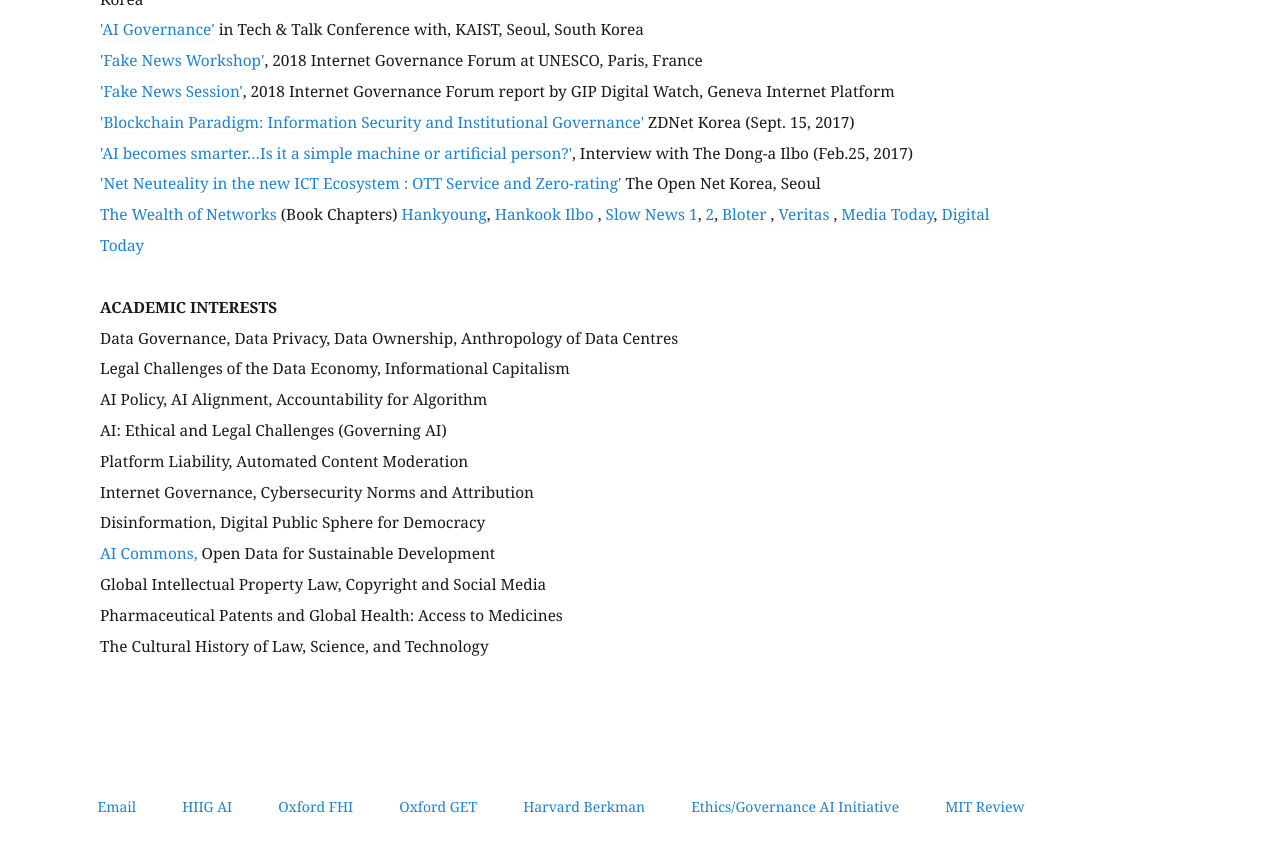
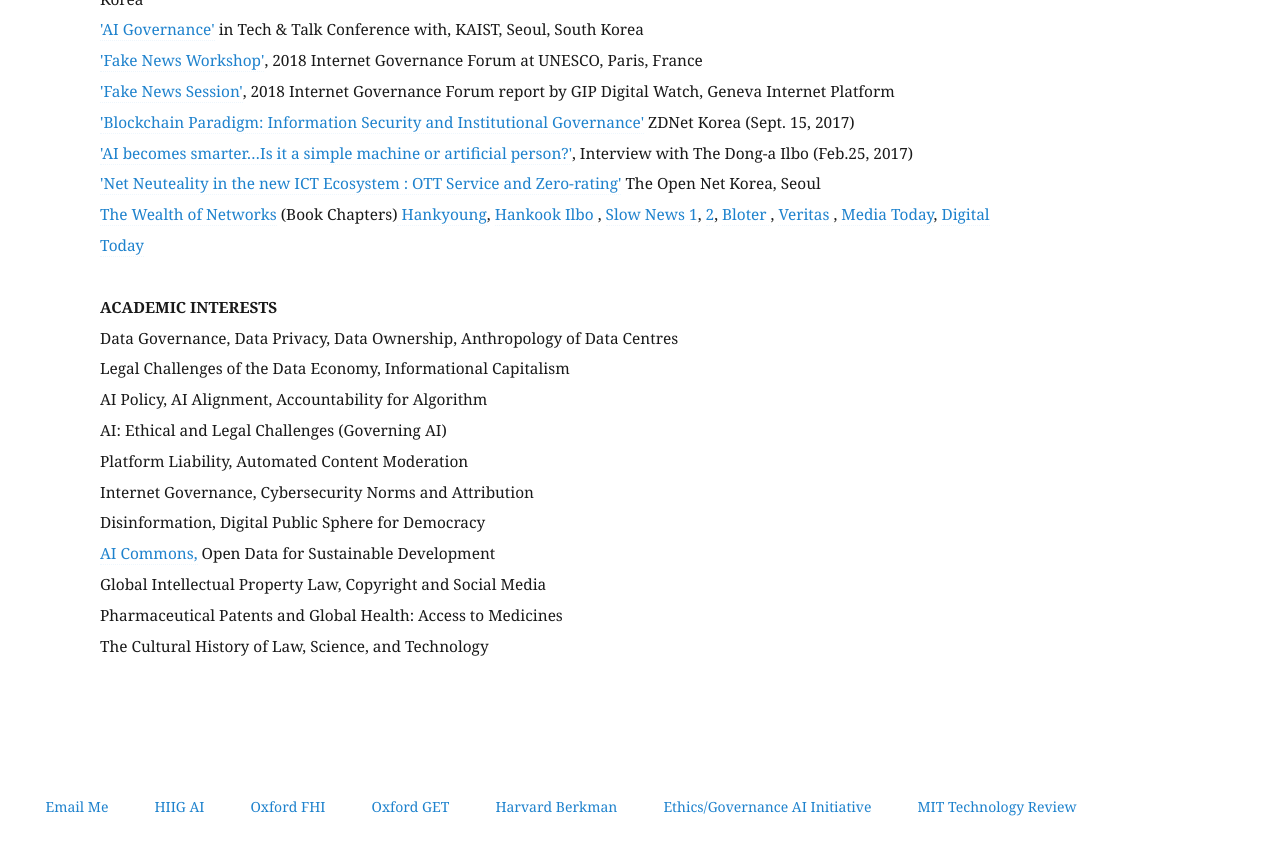
Before and after one commit to eunchangchoi/eunchangchoi.github.io, a Jekyll site: the page built from index.md, in a window 1280 px wide and 900 px high, scrolled down 2560 px. Shown: the top 855 px of the window. Built offline with Jekyll 4.4.1, drawn with Linux system fonts in a browser that asks for light colours.

Commit message:
Update default.html

```diff
--- a/_layouts/default.html
+++ b/_layouts/default.html
@@ -59,13 +59,13 @@
     </div>
 <footer>
    <ul>
-   <li><a href="mailto:eunchang.choi@aya.yale.edu"> Email </a></li>
+   <li><a href="mailto:eunchang.choi@aya.yale.edu"> Email Me </a></li>
    <li><a href="https://www.hiig.de/en/research/ai-and-society-lab"> HIIG AI </a></li>
    <li><a href="https://governance.ai"> Oxford FHI</a></li>
    <li><a href="https://www.oii.ox.ac.uk/research/governance-of-emerging-technologies"> Oxford GET</a></li>
    <li><a href="https://cyber.harvard.edu/topics/ethics-and-governance-ai"> Harvard Berkman </a></li>
    <li><a href="https://aiethicsinitiative.org/projects"> Ethics/Governance AI Initiative </a></li>
-   <li><a href="https://www.technologyreview.com/search/?s=AI"> MIT Review</a></li>
+   <li><a href="https://www.technologyreview.com/search/?s=AI"> MIT Technology Review</a></li>
    </ul>
   </footer>
   </body>
```
